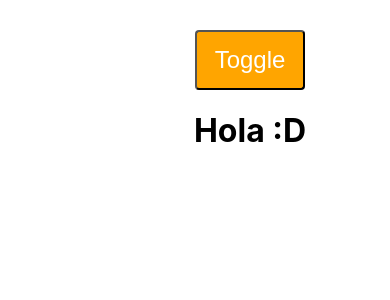
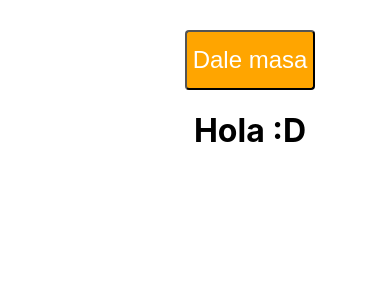
Before and after one commit to sriwerner/react-styling-test, a React (Create React App) app: page / in a window 390 px wide. Shown: the top 300 px of the page. Built offline with nearby package versions, Linux system fonts and the light colour scheme.

Commit message:
radium installed for inline styles, psuedo selectors and media queries

```diff
--- a/package.json
+++ b/package.json
@@ -3,6 +3,7 @@
   "version": "0.1.0",
   "private": true,
   "dependencies": {
+    "radium": "^0.25.0",
     "react": "^16.6.0",
     "react-dom": "^16.6.0",
     "react-scripts": "2.1.1"
--- a/src/App.js
+++ b/src/App.js
@@ -14,6 +14,7 @@ class App extends Component {
   render() {
 
     let text = "Hola :D";
+
     const btnClasses = [];
 
     if (!this.state.textVisible){
@@ -29,7 +30,7 @@ class App extends Component {
 
     return (
       <div className="App">
-        <Button click={()=>this.onClickHandler()} style={btnClasses.map(it=>it)}/>
+        <Button text='Dale masa' click={()=>this.onClickHandler()} style={btnClasses.map(it=>it)}/>
         <h1>{text}</h1>
       </div>
     );
--- a/src/components/Button/Button.js
+++ b/src/components/Button/Button.js
@@ -3,7 +3,7 @@ import './button.css';
 
 const Button = (props) => {
     return(
-        <button onClick={props.click} className={props.style + ' btn'}>Toggle</button>
+        <button onClick={props.click} className={props.style + ' btn'}>{props.text}</button>
     )
 }
 
--- a/src/components/Button/button.css
+++ b/src/components/Button/button.css
@@ -1,10 +1,16 @@
 .btn {
-    width: 110px;
+    width: auto;
     height: 60px;
     color: white;
     font-size: 1.5em;
     border-radius: 4px;
     outline: none;
+  }
+
+  .btn:hover {
+    opacity: 0.5;
+    transition: .2s linear all;
+    /* pointer */
   }
 
   .orange {
```
Also changed, not shown: 1 other file (tests, documents, lock files or other folders).
